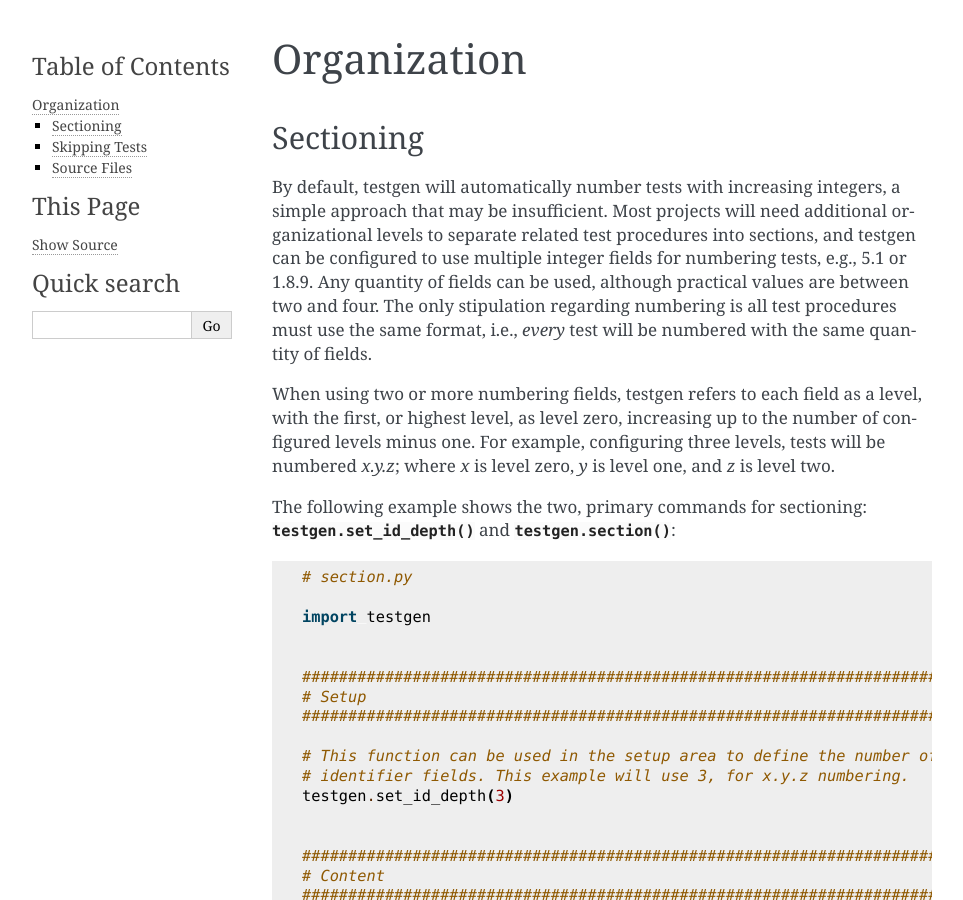
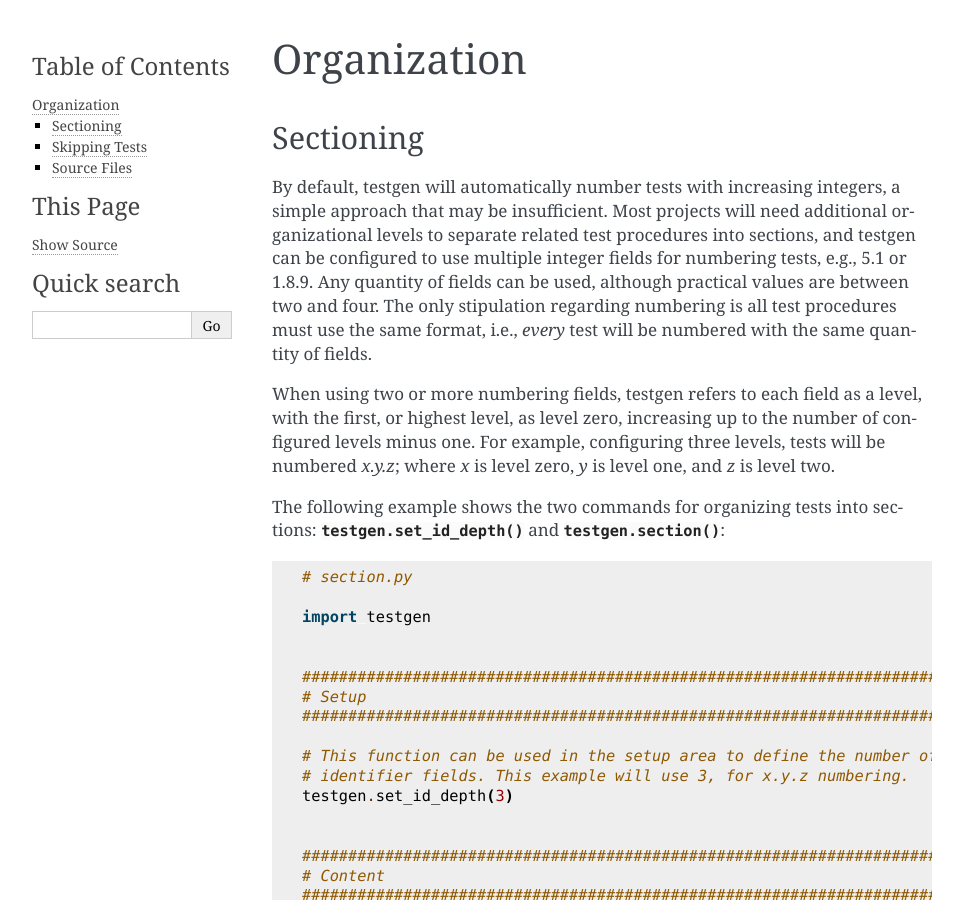
Before and after one commit to jvalenzuela/atform, a Sphinx documentation site: the page built from doc/source/org.rst, in a window 1280 px wide and 900 px high. Shown: the whole window, without its empty margins (148-1111 px from the left). Built offline with Sphinx 7.4.7, drawn with Linux system fonts in a browser that asks for light colours.

Commit message:
Minor rewording to address LaTeX warnings.

```diff
--- a/doc/source/org.rst
+++ b/doc/source/org.rst
@@ -19,7 +19,8 @@ the number of configured levels minus one. For example, configuring
 three levels, tests will be numbered *x.y.z*; where *x* is level zero, *y* is
 level one, and *z* is level two.
 
-The following example shows the two, primary commands for sectioning:
+The following example shows the two commands for organizing tests
+into sections:
 :py:func:`testgen.set_id_depth` and
 :py:func:`testgen.section`:
 
```
Also changed, not shown: 1 other file.
